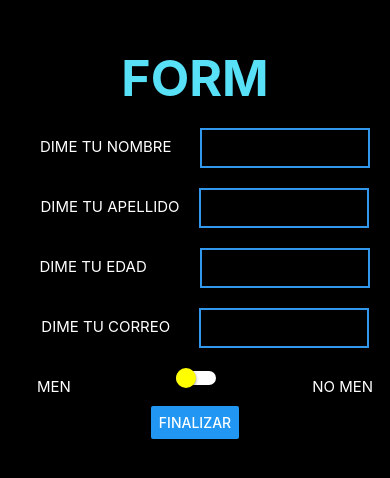
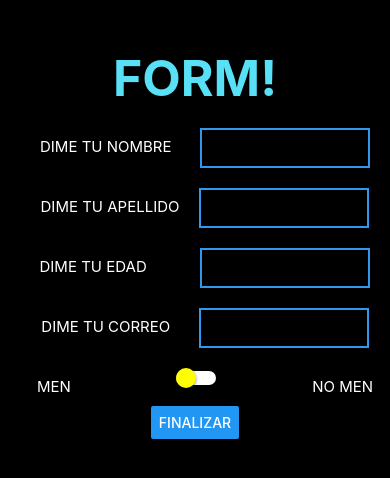
Before and after one commit to yonlee03/React-native-Repo, a React Native app: screen / in a window 390 px wide. Shown: the part 122-600 px from the top of the page. Built offline with nearby package versions, Linux system fonts and the light colour scheme.

Commit message:
no message

```diff
--- a/App.js
+++ b/App.js
@@ -14,7 +14,7 @@ export default function App() {
 
   return (
     <View style={styles.CentradoV}>
-      <Text style={styles.Centrado}>FORM</Text>
+      <Text style={styles.Centrado}>FORM!</Text>
 
       <View style={styles.TextoV}>
         <Text style={styles.Texto}>DIME TU NOMBRE  </Text>
```
